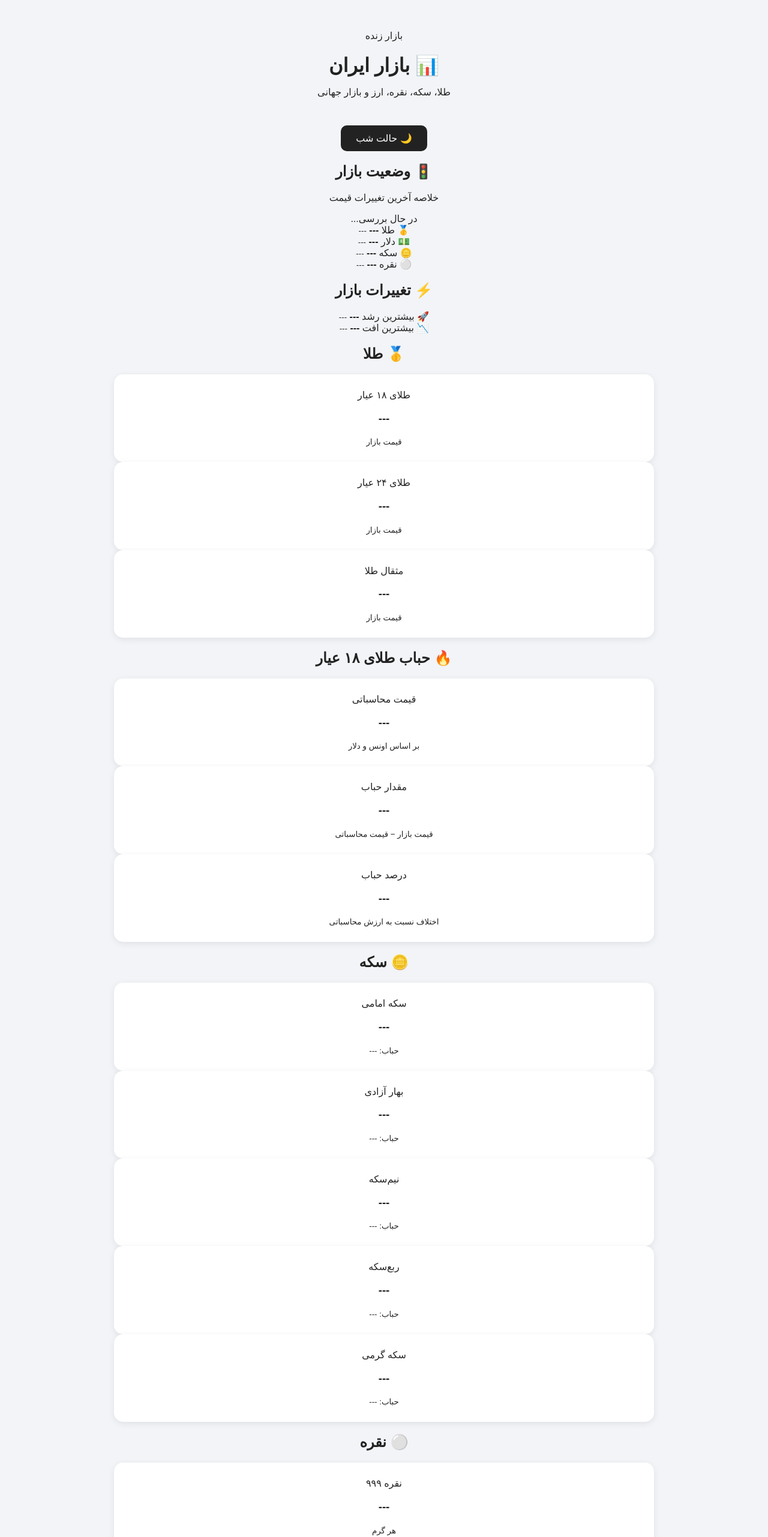
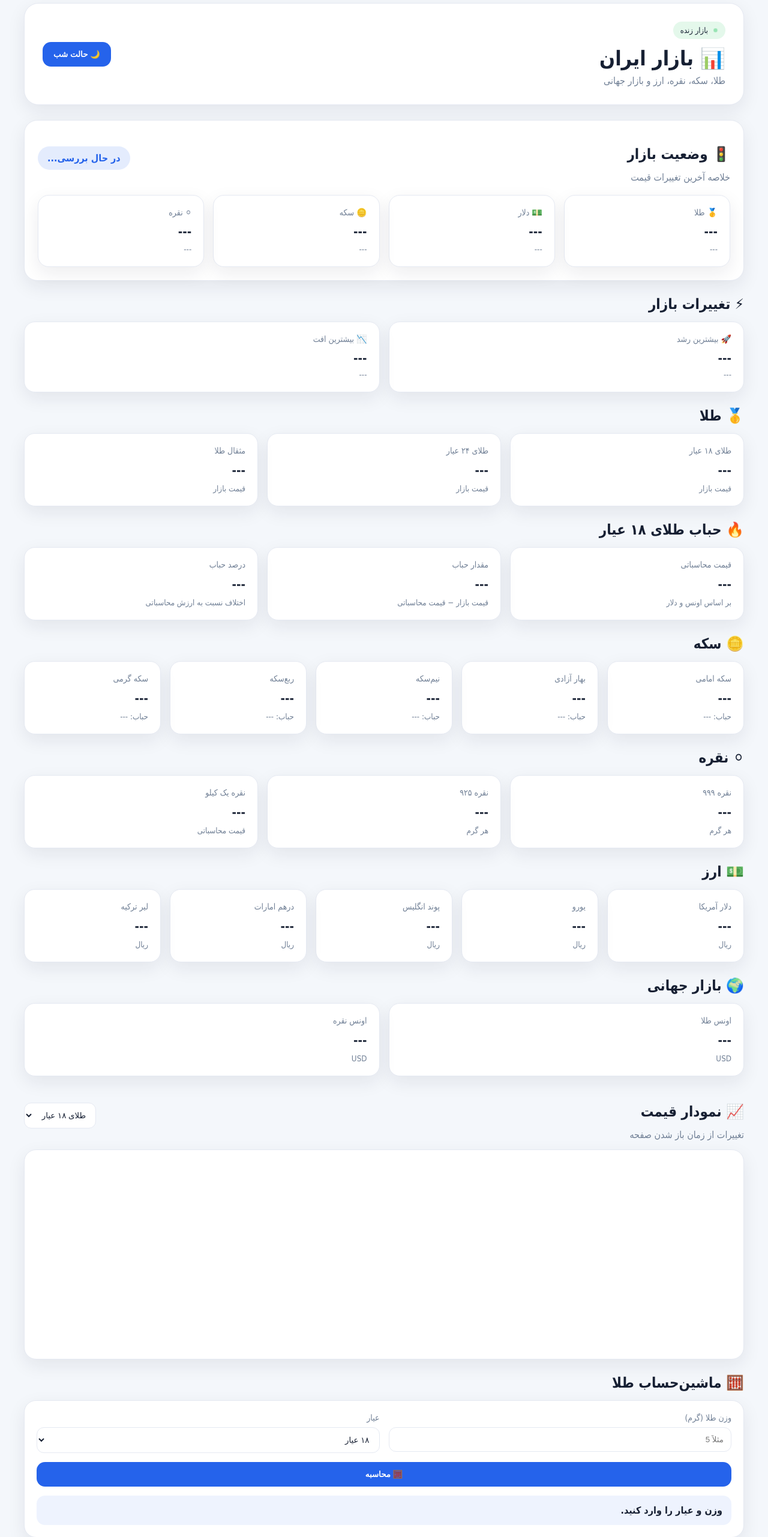
Before and after one commit to sajadshyarbahadori-bit/price-iran, a website: page index.html in a window 1280 px wide. Shown: the part 20-2582 px from the top of the page at 60% size. Drawn offline with nearby package versions, Linux system fonts and the light colour scheme; no server answers.

Commit message:
Update style.css

```diff
--- a/style.css
+++ b/style.css
@@ -1,64 +1,354 @@
+* {
+    box-sizing: border-box;
+}
+
+:root {
+    --bg: #f4f7fb;
+    --card: #ffffff;
+    --text: #172033;
+    --muted: #718096;
+    --border: #e5e9f2;
+    --accent: #2563eb;
+    --shadow: 0 10px 30px rgba(20, 30, 50, 0.08);
+}
+
+body.dark {
+    --bg: #0b1020;
+    --card: #151c2f;
+    --text: #f3f6ff;
+    --muted: #9aa6bd;
+    --border: #28334d;
+    --accent: #60a5fa;
+    --shadow: 0 10px 30px rgba(0, 0, 0, 0.35);
+}
+
 body {
     margin: 0;
-    font-family: Arial, sans-serif;
-    background: #f2f4f7;
-    color: #222;
+    font-family: Tahoma, Arial, sans-serif;
+    background: var(--bg);
+    color: var(--text);
+    transition: 0.3s;
 }
 
 .container {
-    max-width: 900px;
-    margin: 50px auto;
-    padding: 20px;
-    text-align: center;
+    width: min(1200px, 94%);
+    margin: auto;
+    padding: 25px 0 50px;
 }
 
-h1 {
-    margin-bottom: 5px;
+.hero {
+    background: var(--card);
+    border: 1px solid var(--border);
+    border-radius: 24px;
+    padding: 30px;
+    box-shadow: var(--shadow);
+    display: flex;
+    justify-content: space-between;
+    align-items: center;
+    gap: 20px;
+    margin-bottom: 25px;
 }
 
-.subtitle {
-    color: #666;
+.hero h1 {
+    margin: 12px 0 8px;
+    font-size: 34px;
 }
 
-.prices {
+.hero p {
+    color: var(--muted);
+    margin: 0;
+}
+
+.live {
+    display: inline-flex;
+    align-items: center;
+    gap: 8px;
+    background: rgba(34, 197, 94, 0.12);
+    padding: 7px 12px;
+    border-radius: 30px;
+    font-size: 13px;
+}
+
+.live-dot {
+    width: 9px;
+    height: 9px;
+    border-radius: 50%;
+    background: #22c55e;
+    animation: pulse 1.5s infinite;
+}
+
+@keyframes pulse {
+    50% {
+        opacity: 0.35;
+        transform: scale(0.7);
+    }
+}
+
+.theme-button,
+.update-button,
+.calculator button {
+    border: 0;
+    border-radius: 14px;
+    padding: 13px 18px;
+    cursor: pointer;
+    background: var(--accent);
+    color: white;
+    font-weight: bold;
+    transition: 0.2s;
+}
+
+.theme-button:hover,
+.update-button:hover,
+.calculator button:hover {
+    transform: translateY(-2px);
+    opacity: 0.9;
+}
+
+section {
+    margin: 25px 0;
+}
+
+section h2 {
+    margin-bottom: 15px;
+}
+
+.cards {
+    display: grid;
+    grid-template-columns: repeat(auto-fit, minmax(190px, 1fr));
+    gap: 15px;
+}
+
+.card,
+.dashboard-card,
+.highlight-card {
+    background: var(--card);
+    border: 1px solid var(--border);
+    border-radius: 18px;
+    padding: 20px;
+    box-shadow: var(--shadow);
+    transition: 0.25s;
+}
+
+.card:hover,
+.dashboard-card:hover,
+.highlight-card:hover {
+    transform: translateY(-4px);
+}
+
+.card span,
+.dashboard-card span,
+.highlight-card span {
+    display: block;
+    color: var(--muted);
+    font-size: 14px;
+}
+
+.card h3 {
+    margin: 13px 0 8px;
+    font-size: 20px;
+    direction: rtl;
+    word-break: break-word;
+}
+
+.card small,
+.dashboard-card small,
+.highlight-card small {
+    color: var(--muted);
+}
+
+.market-dashboard {
+    background: var(--card);
+    border: 1px solid var(--border);
+    border-radius: 22px;
+    padding: 22px;
+    box-shadow: var(--shadow);
+}
+
+.dashboard-title,
+.section-header {
+    display: flex;
+    justify-content: space-between;
+    align-items: center;
+    gap: 15px;
+}
+
+.dashboard-title p,
+.section-header p {
+    margin: 5px 0 0;
+    color: var(--muted);
+}
+
+.market-status {
+    padding: 10px 16px;
+    border-radius: 30px;
+    background: rgba(37, 99, 235, 0.12);
+    color: var(--accent);
+    font-weight: bold;
+}
+
+.dashboard-grid {
+    display: grid;
+    grid-template-columns: repeat(4, 1fr);
+    gap: 15px;
+    margin-top: 20px;
+}
+
+.dashboard-card strong {
+    display: block;
+    margin: 12px 0 7px;
+    font-size: 20px;
+}
+
+.highlight-grid {
+    display: grid;
+    grid-template-columns: 1fr 1fr;
+    gap: 15px;
+}
+
+.highlight-card strong {
+    display: block;
+    margin: 12px 0 5px;
+    font-size: 20px;
+}
+
+.section-header select,
+.calculator select,
+.calculator input {
+    background: var(--card);
+    color: var(--text);
+    border: 1px solid var(--border);
+    border-radius: 12px;
+    padding: 12px;
+    outline: none;
+}
+
+.chart-wrapper {
+    background: var(--card);
+    border: 1px solid var(--border);
+    border-radius: 20px;
+    padding: 20px;
+    box-shadow: var(--shadow);
+    margin-top: 15px;
+    height: 350px;
+}
+
+#priceChart {
+    width: 100% !important;
+    height: 100% !important;
+}
+
+.calculator {
+    background: var(--card);
+    border: 1px solid var(--border);
+    border-radius: 20px;
+    padding: 20px;
+    box-shadow: var(--shadow);
     display: grid;
     grid-template-columns: repeat(2, 1fr);
-    gap: 20px;
+    gap: 15px;
+}
+
+.calculator label {
+    display: flex;
+    flex-direction: column;
+    gap: 8px;
+    font-size: 14px;
+    color: var(--muted);
+}
+
+.calculator button {
+    grid-column: 1 / -1;
+}
+
+.calculator-result {
+    grid-column: 1 / -1;
+    background: rgba(37, 99, 235, 0.08);
+    border-radius: 14px;
+    padding: 15px;
+    font-weight: bold;
+}
+
+.update-box {
+    background: var(--card);
+    border: 1px solid var(--border);
+    border-radius: 20px;
+    padding: 22px;
+    text-align: center;
+    box-shadow: var(--shadow);
     margin-top: 30px;
 }
 
-.card {
-    background: white;
-    padding: 25px;
-    border-radius: 15px;
-    box-shadow: 0 3px 12px rgba(0,0,0,0.08);
+.update-button {
+    font-size: 16px;
 }
 
-.card h2 {
-    font-size: 20px;
+.auto-update {
+    display: block;
+    margin-top: 15px;
+    color: var(--muted);
 }
 
-.card p {
-    font-size: 24px;
-    font-weight: bold;
+footer {
+    text-align: center;
+    color: var(--muted);
+    margin-top: 30px;
+    line-height: 2;
 }
 
-button {
-    margin-top: 30px;
-    padding: 12px 25px;
-    border: none;
-    border-radius: 10px;
-    background: #222;
-    color: white;
-    font-size: 16px;
-    cursor: pointer;
+.up {
+    color: #16a34a !important;
 }
 
-button:hover {
-    opacity: 0.8;
+.down {
+    color: #dc2626 !important;
 }
 
-#updateTime {
-    margin-top: 15px;
-    color: #777;
+@media (max-width: 800px) {
+
+    .hero {
+        flex-direction: column;
+        align-items: stretch;
+    }
+
+    .hero h1 {
+        font-size: 27px;
+    }
+
+    .dashboard-grid {
+        grid-template-columns: repeat(2, 1fr);
+    }
+
+    .calculator {
+        grid-template-columns: 1fr;
+    }
+
+    .calculator button,
+    .calculator-result {
+        grid-column: auto;
+    }
+
+    .highlight-grid {
+        grid-template-columns: 1fr;
+    }
 }
+
+@media (max-width: 500px) {
+
+    .dashboard-grid {
+        grid-template-columns: 1fr;
+    }
+
+    .container {
+        width: 92%;
+    }
+
+    .dashboard-title,
+    .section-header {
+        flex-direction: column;
+        align-items: stretch;
+    }
+
+    .chart-wrapper {
+        height: 280px;
+    }
+}
```
